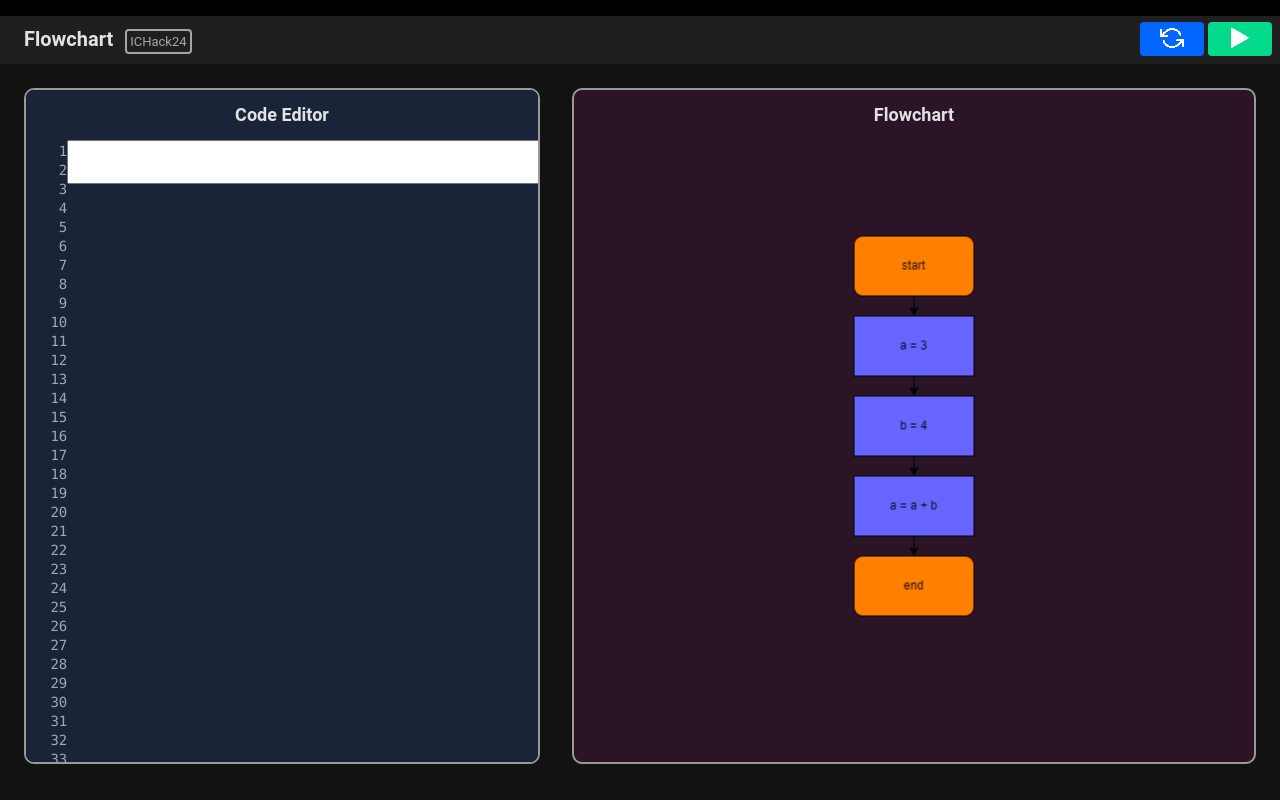
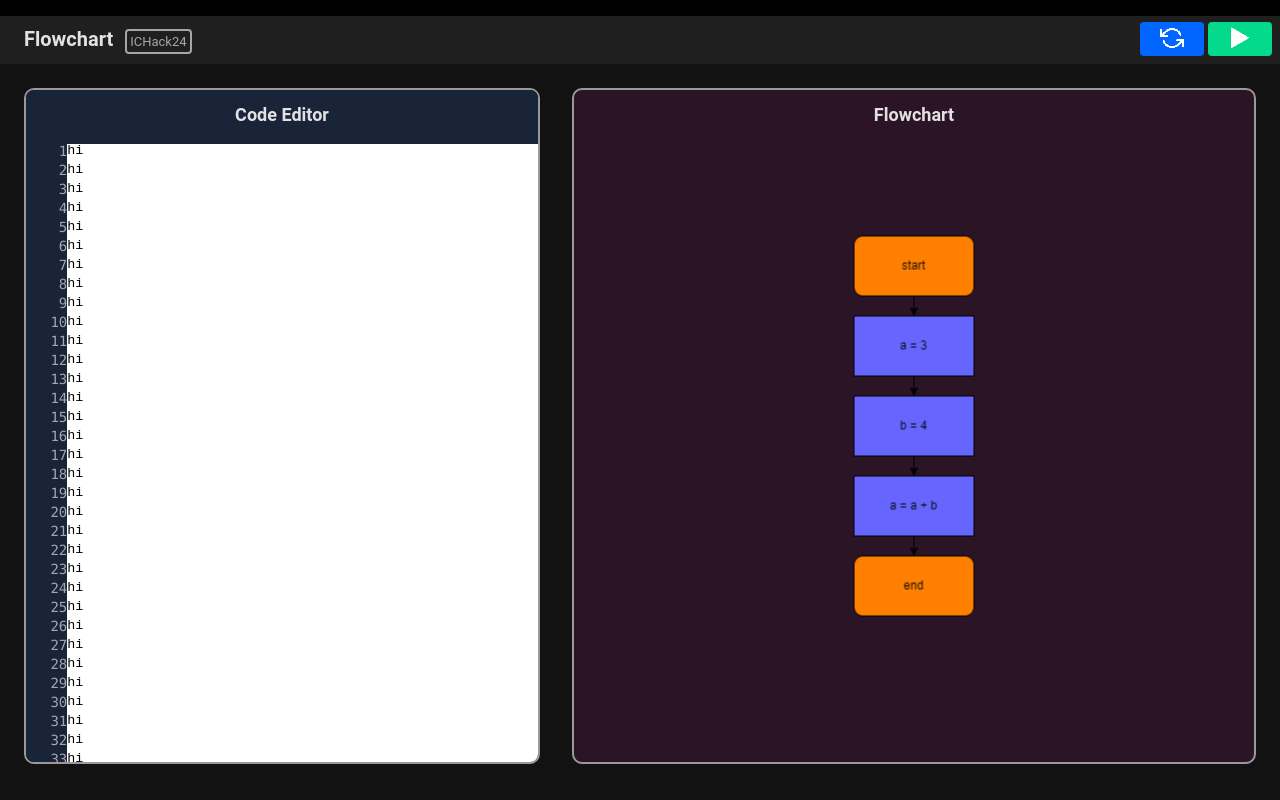
Before and after one commit to axtan64/HAC24, a React (Create React App) app in the folder client/: page / in a window 1280 px wide. Shown: the top 800 px of the page. Built offline with nearby package versions, Linux system fonts and the light colour scheme.

Commit message:
Frontend Changes 2

```diff
--- a/client/src/App.css
+++ b/client/src/App.css
@@ -129,13 +129,17 @@ body {
 }
 
 .codeInput {
-  position: absolute;
-  width: calc(100%);
-  height: auto;
+  width: 100%;
+  height: 19px;
   resize: none;
-  line-height: 19px;
+  line-height: 14px;
   opacity: 100%;
   overflow: hidden;
+  padding: 0%;
+  border: none;
+  outline: none;
+  display: flex;
+  transform: translate(0, 4px);
 }
 
 .code_linenum {
--- a/client/src/components/CodeEditor.js
+++ b/client/src/components/CodeEditor.js
@@ -32,12 +32,20 @@ function CodeEditor() {
                             <th style={{
                                 width: '16px'
                             }}></th>
+                            <th style={{
+                                width: 'calc(100%)'
+                            }}>
+
+                            </th>
                         </tr>
                         {(() => {
                             for(let lineNum = 0; lineNum < 100; lineNum++) {
                                 lines.push(
                                     <tr className="editorrow" key={lineNum}>
                                         <td className="code_linenum">{lineNum + 1}</td>
+                                        <td>
+                                            <CodeLine></CodeLine>
+                                        </td>
                                     </tr>
                                 )
                             }
@@ -45,7 +53,6 @@ function CodeEditor() {
                         })()}
                     </tbody>
                 </table>
-                <textarea className="codeInput"></textarea>
             </div>
         </div>
     )
--- a/client/src/components/CodeLine.js
+++ b/client/src/components/CodeLine.js
@@ -16,7 +16,7 @@ function CodeLine() {
     }, [tokens])
 
     return (
-        <textarea className='codeLine' ref={lineRef} wrap="none"></textarea>
+        <textarea className="codeInput" ref={lineRef}>hi</textarea>
     )
 }
 
--- /dev/null
+++ b/client/src/components/Refresh.js
@@ -0,0 +1,11 @@
+import refresh from '../assets/refresh-ccw.png';
+
+function Refresh() {
+    return (
+        <button id="refresh">
+            <img src={refresh} alt="Refresh button" width="24px" style={{imageRendering: 'pixelated'}}></img>
+        </button>
+    )
+}
+
+export default Refresh;
--- a/client/src/components/Toolbar.js
+++ b/client/src/components/Toolbar.js
@@ -1,5 +1,8 @@
+import 'axios';
+
+import Refresh from '../components/Refresh.js';
+
 import play from '../assets/play2.png';
-import refresh from '../assets/refresh-ccw.png';
 
 function Toolbar() {
     return (
@@ -23,9 +26,7 @@ function Toolbar() {
             </li>
 
             <li style={{display: 'inline-block', position: 'absolute', right: '32px'}}>
-            <button id="refresh">
-                    <img src={refresh} alt="Refresh button" width="24px" style={{imageRendering: 'pixelated'}}></img>
-                </button>
+                <Refresh></Refresh>
                 <button id="play">
                     <img src={play} alt="Run button" width="24px" style={{imageRendering: 'pixelated'}}></img>
                 </button>
```
